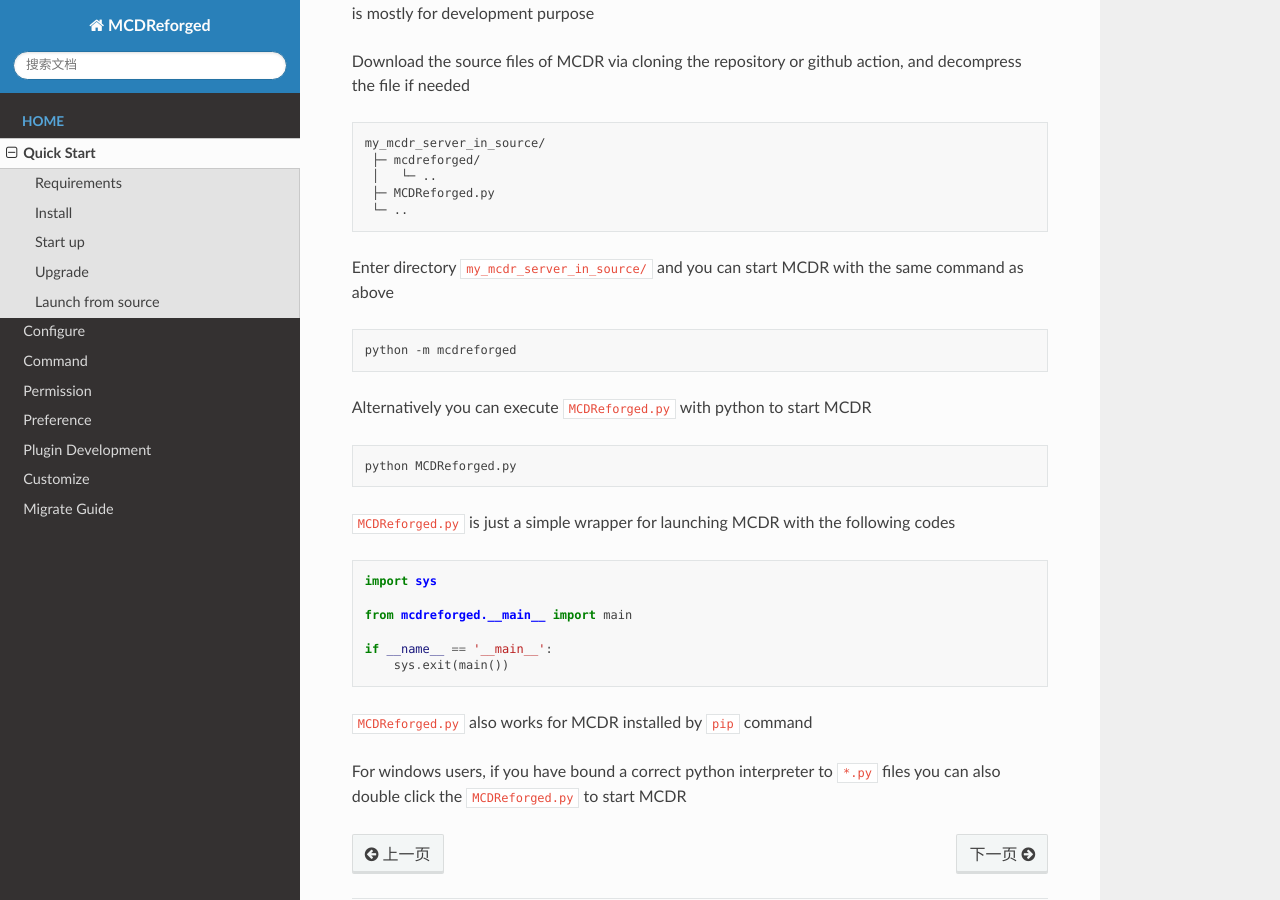
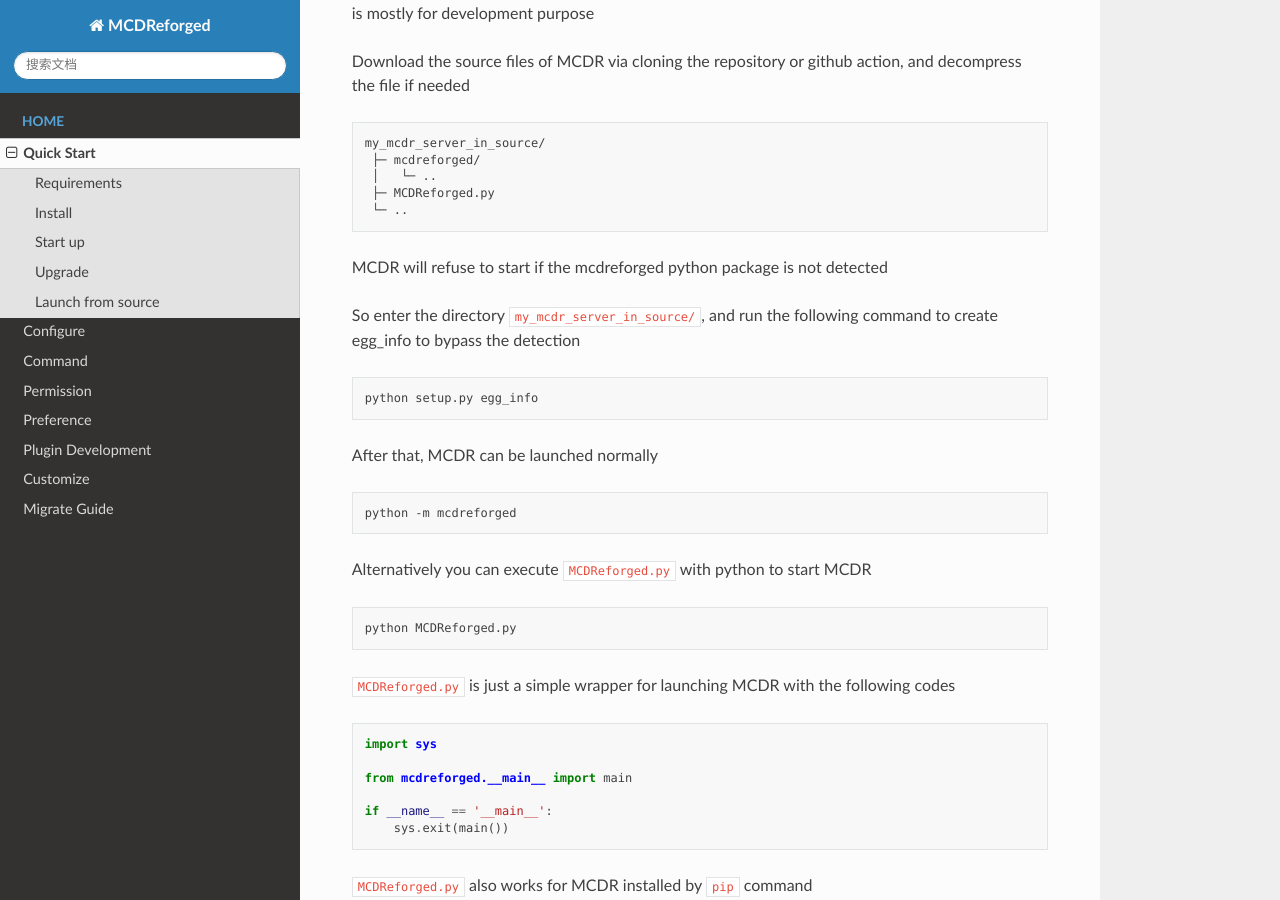
Before and after one commit to MCDReforged/MCDReforged, a Sphinx documentation site: the page built from docs/source/quick_start.rst, in a window 1280 px wide and 900 px high, scrolled down 1746 px. Built offline with Sphinx 7.4.7 and the Read the Docs theme 2.0.0, drawn with Linux system fonts in a browser that asks for light colours.

Commit message:
✨ feat(document, mcdr_server): 默认拒绝源代码启动

```diff
--- a/docs/source/quick_start.rst
+++ b/docs/source/quick_start.rst
@@ -89,7 +89,15 @@
     ├─ MCDReforged.py
     └─ ..
 
-Enter directory ``my_mcdr_server_in_source/`` and you can start MCDR with the same command as above
+MCDR will refuse to start if the mcdreforged python package is not detected
+
+So enter the directory ``my_mcdr_server_in_source/``, and run the following command to create egg_info to bypass the detection
+
+.. code-block:: bash
+
+    python setup.py egg_info
+
+After that, MCDR can be launched normally
 
 .. code-block:: bash
 
```
Also changed, not shown: 3 other files.
